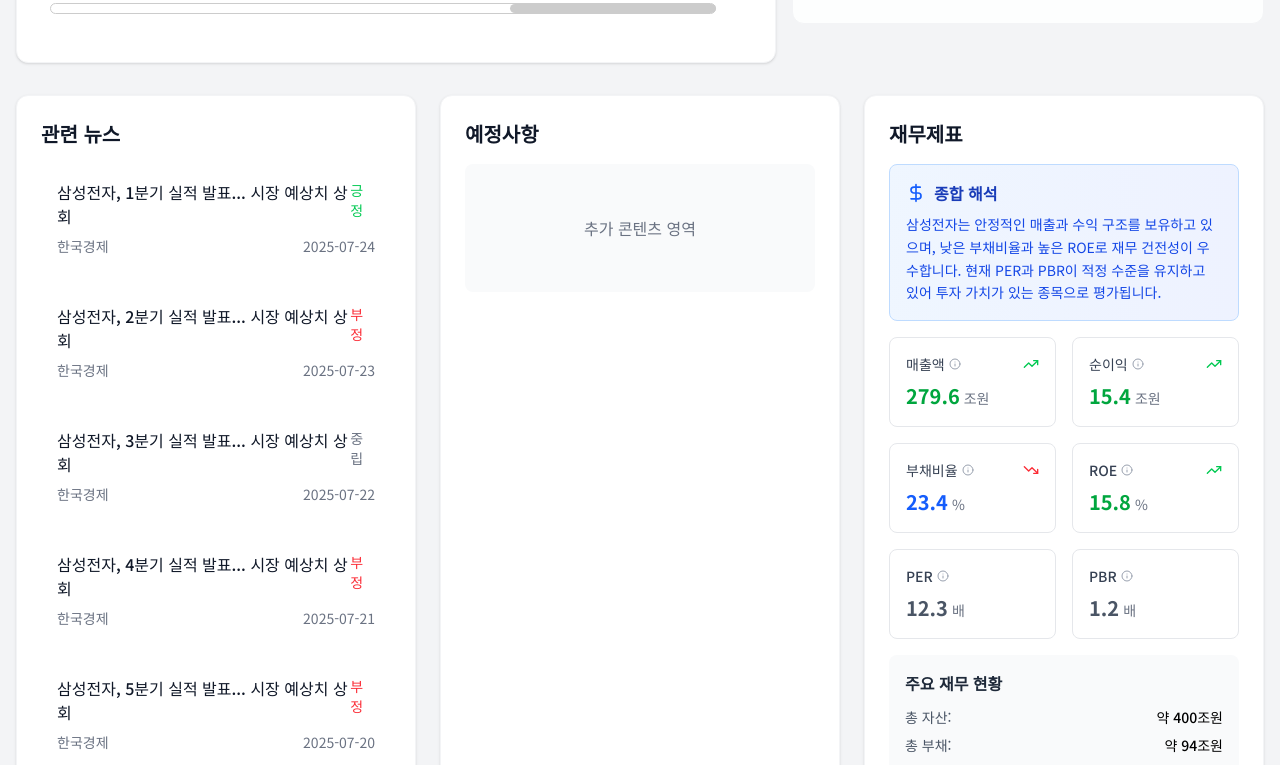
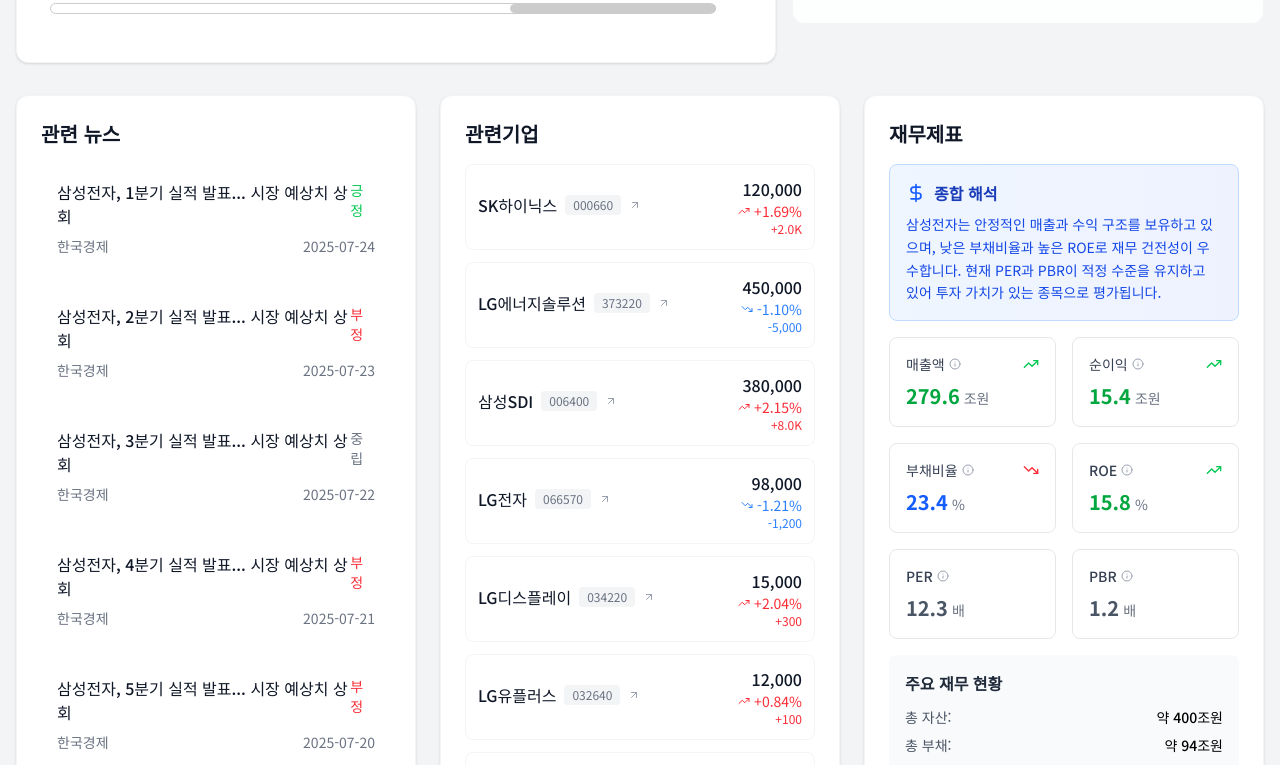
Before and after one commit to BALLFiN/BALLFiN-FE, a React (Vite) app: page /stock/1 in a window 1280 px wide. Shown: the part 811-1576 px from the top of the page. Built offline with nearby package versions, Linux system fonts and the light colour scheme; a web font is replaced by a local one.

Commit message:
🎨: 관련기업 컴포넌트 mvp 디자인

```diff
--- /dev/null
+++ b/src/components/stockDetail/RelatedCompanies.tsx
@@ -0,0 +1,195 @@
+import { useNavigate } from "react-router-dom";
+import { TrendingUp, TrendingDown, ArrowUpRight } from "lucide-react";
+
+interface RelatedCompany {
+  id: number;
+  name: string;
+  code: string;
+  currentPrice: number;
+  changeAmount: number;
+  changePercent: number;
+}
+
+interface RelatedCompaniesProps {
+  currentStockCode: string;
+}
+
+const mockRelatedCompanies: RelatedCompany[] = [
+  {
+    id: 1,
+    name: "SK하이닉스",
+    code: "000660",
+    currentPrice: 120000,
+    changeAmount: 2000,
+    changePercent: 1.69,
+  },
+  {
+    id: 2,
+    name: "LG에너지솔루션",
+    code: "373220",
+    currentPrice: 450000,
+    changeAmount: -5000,
+    changePercent: -1.1,
+  },
+  {
+    id: 3,
+    name: "삼성SDI",
+    code: "006400",
+    currentPrice: 380000,
+    changeAmount: 8000,
+    changePercent: 2.15,
+  },
+  {
+    id: 4,
+    name: "LG전자",
+    code: "066570",
+    currentPrice: 98000,
+    changeAmount: -1200,
+    changePercent: -1.21,
+  },
+  {
+    id: 5,
+    name: "LG디스플레이",
+    code: "034220",
+    currentPrice: 15000,
+    changeAmount: 300,
+    changePercent: 2.04,
+  },
+  {
+    id: 6,
+    name: "LG유플러스",
+    code: "032640",
+    currentPrice: 12000,
+    changeAmount: 100,
+    changePercent: 0.84,
+  },
+  {
+    id: 7,
+    name: "KT",
+    code: "030200",
+    currentPrice: 32000,
+    changeAmount: -400,
+    changePercent: -1.23,
+  },
+  {
+    id: 8,
+    name: "현대자동차",
+    code: "005380",
+    currentPrice: 185000,
+    changeAmount: -1200,
+    changePercent: -0.65,
+  },
+  {
+    id: 9,
+    name: "기아",
+    code: "000270",
+    currentPrice: 85000,
+    changeAmount: 1500,
+    changePercent: 1.8,
+  },
+  {
+    id: 10,
+    name: "현대건설",
+    code: "000720",
+    currentPrice: 45000,
+    changeAmount: 800,
+    changePercent: 1.81,
+  },
+  {
+    id: 11,
+    name: "포스코홀딩스",
+    code: "005490",
+    currentPrice: 420000,
+    changeAmount: -3000,
+    changePercent: -0.71,
+  },
+];
+
+export default function RelatedCompanies({
+  currentStockCode,
+}: RelatedCompaniesProps) {
+  const navigate = useNavigate();
+
+  const handleCompanyClick = (code: string) => {
+    navigate(`/stock/${code}`);
+  };
+
+  const formatNumber = (num: number) => {
+    if (num >= 1000000000) {
+      return (num / 1000000000).toFixed(1) + "B";
+    } else if (num >= 1000000) {
+      return (num / 1000000).toFixed(1) + "M";
+    } else if (num >= 1000) {
+      return (num / 1000).toFixed(1) + "K";
+    }
+    return num.toLocaleString();
+  };
+
+  return (
+    <div className="bg-white rounded-xl shadow-sm border border-gray-100 p-6">
+      <h3 className="text-xl font-semibold text-gray-900 mb-4">관련기업</h3>
+
+      <div className="space-y-3">
+        {mockRelatedCompanies.map((company) => (
+          <div
+            key={company.id}
+            onClick={() => handleCompanyClick(company.code)}
+            className="flex items-center justify-between p-3 rounded-lg border border-gray-100 hover:border-[#0A5C2B] hover:bg-[#0A5C2B]/5 cursor-pointer transition-all duration-200 group"
+          >
+            <div className="flex-1 min-w-0">
+              <div className="flex items-center gap-2 mb-1">
+                <h4 className="font-medium text-gray-900 truncate">
+                  {company.name}
+                </h4>
+                <span className="text-xs text-gray-500 bg-gray-100 px-2 py-0.5 rounded">
+                  {company.code}
+                </span>
+                <ArrowUpRight
+                  size={12}
+                  className="text-gray-400 group-hover:text-[#0A5C2B] transition-colors"
+                />
+              </div>
+            </div>
+
+            <div className="text-right">
+              <div className="font-medium text-gray-900">
+                {company.currentPrice.toLocaleString()}
+              </div>
+              <div
+                className={`flex items-center gap-1 text-sm ${
+                  company.changePercent > 0
+                    ? "text-red-500"
+                    : company.changePercent < 0
+                      ? "text-blue-500"
+                      : "text-gray-500"
+                }`}
+              >
+                {company.changePercent > 0 ? (
+                  <TrendingUp size={12} />
+                ) : company.changePercent < 0 ? (
+                  <TrendingDown size={12} />
+                ) : null}
+                <span>
+                  {company.changePercent > 0 ? "+" : ""}
+                  {company.changePercent.toFixed(2)}%
+                </span>
+              </div>
+              <div
+                className={`text-xs ${
+                  company.changeAmount > 0
+                    ? "text-red-500"
+                    : company.changeAmount < 0
+                      ? "text-blue-500"
+                      : "text-gray-500"
+                }`}
+              >
+                {company.changeAmount > 0 ? "+" : ""}
+                {formatNumber(company.changeAmount)}
+              </div>
+            </div>
+          </div>
+        ))}
+      </div>
+    </div>
+  );
+}
--- a/src/pages/stock/StockDetailPage.tsx
+++ b/src/pages/stock/StockDetailPage.tsx
@@ -1,13 +1,14 @@
-import { useState, useEffect } from 'react';
-import { useParams } from 'react-router-dom';
-import StockHeader from '@/components/stockDetail/StockHeader';
+import { useState, useEffect } from "react";
+import { useParams } from "react-router-dom";
+import StockHeader from "@/components/stockDetail/StockHeader";
 
-import StockNews from '@/components/stockDetail/StockNews';
-import TechnicalAnalysis from '@/components/stockDetail/TechnicalAnalysis';
-import FinancialStatement from '@/components/stockDetail/FinancialStatement';
-import Loading from '@/components/common/Loading';
+import StockNews from "@/components/stockDetail/StockNews";
+import TechnicalAnalysis from "@/components/stockDetail/TechnicalAnalysis";
+import FinancialStatement from "@/components/stockDetail/FinancialStatement";
+import Loading from "@/components/common/Loading";
 
-import StockChartPrice from '@/components/stockDetail/chart';
+import StockChartPrice from "@/components/stockDetail/chart";
+import RelatedCompanies from "@/components/stockDetail/RelatedCompanies";
 
 interface StockDetail {
   id: number;
@@ -17,7 +18,7 @@ interface StockDetail {
   change: number;
   changeAmount: number;
   score: number;
-  sentiment: 'positive' | 'negative' | 'neutral';
+  sentiment: "positive" | "negative" | "neutral";
   newsCount: number;
   previousVolume?: number;
   currentVolume?: number;
@@ -35,7 +36,7 @@ interface StockDetail {
   prediction: {
     targetPrice: number;
     confidence: number;
-    recommendation: 'buy' | 'sell' | 'hold';
+    recommendation: "buy" | "sell" | "hold";
   };
 }
 
@@ -57,7 +58,7 @@ interface NewsItem {
   title: string;
   source: string;
   date: string;
-  sentiment: 'positive' | 'negative' | 'neutral';
+  sentiment: "positive" | "negative" | "neutral";
   url: string;
 }
 
@@ -77,42 +78,48 @@ export default function StockDetailPage() {
   const [isFavorite, setIsFavorite] = useState(false);
   const [historicalData, setHistoricalData] = useState<HistoricalData[]>([]);
   const [news, setNews] = useState<NewsItem[]>([]);
-  const [financialData, setFinancialData] = useState<FinancialData | null>(null);
+  const [financialData, setFinancialData] = useState<FinancialData | null>(
+    null
+  );
 
   useEffect(() => {
     // TODO: API 호출로 대체
     const mockStock: StockDetail = {
       id: 1,
-      name: '삼성전자',
-      code: '005930',
+      name: "삼성전자",
+      code: "005930",
       price: 72400,
       change: -1.63,
       changeAmount: -1200,
       score: 75,
-      sentiment: 'positive',
+      sentiment: "positive",
       newsCount: 12,
       previousVolume: 15000000,
       currentVolume: 18000000,
       tradingAmount: 1303200000000,
       week52High: {
         price: 85000,
-        date: '2024-01-15',
+        date: "2024-01-15",
       },
       week52Low: {
         price: 65000,
-        date: '2024-06-20',
+        date: "2024-06-20",
       },
       upperLimit: 79640,
       lowerLimit: 65160,
       prediction: {
         targetPrice: 80000,
         confidence: 85,
-        recommendation: 'buy',
+        recommendation: "buy",
       },
     };
 
-    const mockHistoricalData: HistoricalData[] = Array.from({ length: 30 }, (_, i) => ({
-      date: new Date(Date.now() - (29 - i) * 24 * 60 * 60 * 1000).toISOString().split('T')[0],
+    const mockHistoricalData: HistoricalData[] = Array.from(
+      { length: 30 },
+      (_, i) => ({
+        date: new Date(Date.now() - (29 - i) * 24 * 60 * 60 * 1000)
+          .toISOString()
+          .split("T")[0],
         open: 70000 + Math.random() * 10000,
         high: 75000 + Math.random() * 10000,
         low: 65000 + Math.random() * 10000,
@@ -122,15 +129,20 @@ export default function StockDetailPage() {
         ma20: 71000 + Math.random() * 3000,
         ma60: 70500 + Math.random() * 2000,
         ma120: 70000 + Math.random() * 1500,
-    }));
+      })
+    );
 
     const mockNews: NewsItem[] = Array.from({ length: 5 }, (_, i) => ({
       id: i + 1,
       title: `삼성전자, ${i + 1}분기 실적 발표... 시장 예상치 상회`,
-      source: '한국경제',
-      date: new Date(Date.now() - i * 24 * 60 * 60 * 1000).toISOString().split('T')[0],
-      sentiment: ['positive', 'negative', 'neutral'][Math.floor(Math.random() * 3)] as any,
-      url: '#',
+      source: "한국경제",
+      date: new Date(Date.now() - i * 24 * 60 * 60 * 1000)
+        .toISOString()
+        .split("T")[0],
+      sentiment: ["positive", "negative", "neutral"][
+        Math.floor(Math.random() * 3)
+      ] as any,
+      url: "#",
     }));
 
     const mockFinancialData: FinancialData = {
@@ -196,21 +208,20 @@ export default function StockDetailPage() {
         <div className="grid grid-cols-1 lg:grid-cols-3 gap-6 mb-8">
           {/* 관련 뉴스 */}
           <div className="bg-white rounded-xl shadow-sm border border-gray-100 p-6">
-            <h3 className="text-xl font-semibold text-gray-900 mb-4">관련 뉴스</h3>
+            <h3 className="text-xl font-semibold text-gray-900 mb-4">
+              관련 뉴스
+            </h3>
             <StockNews news={news} />
           </div>
 
           {/* 예정사항 영역 */}
-          <div className="bg-white rounded-xl shadow-sm border border-gray-100 p-6">
-            <h3 className="text-xl font-semibold text-gray-900 mb-4">예정사항</h3>
-            <div className="h-32 bg-gray-50 rounded-lg flex items-center justify-center">
-              <p className="text-gray-500">추가 콘텐츠 영역</p>
-            </div>
-          </div>
+          <RelatedCompanies currentStockCode={stock.code} />
 
           {/* 재무제표 */}
           <div className="bg-white rounded-xl shadow-sm border border-gray-100 p-6">
-            <h3 className="text-xl font-semibold text-gray-900 mb-4">재무제표</h3>
+            <h3 className="text-xl font-semibold text-gray-900 mb-4">
+              재무제표
+            </h3>
             {financialData && <FinancialStatement data={financialData} />}
           </div>
         </div>
```
Lines whose indentation alone changed are shown as unchanged.
